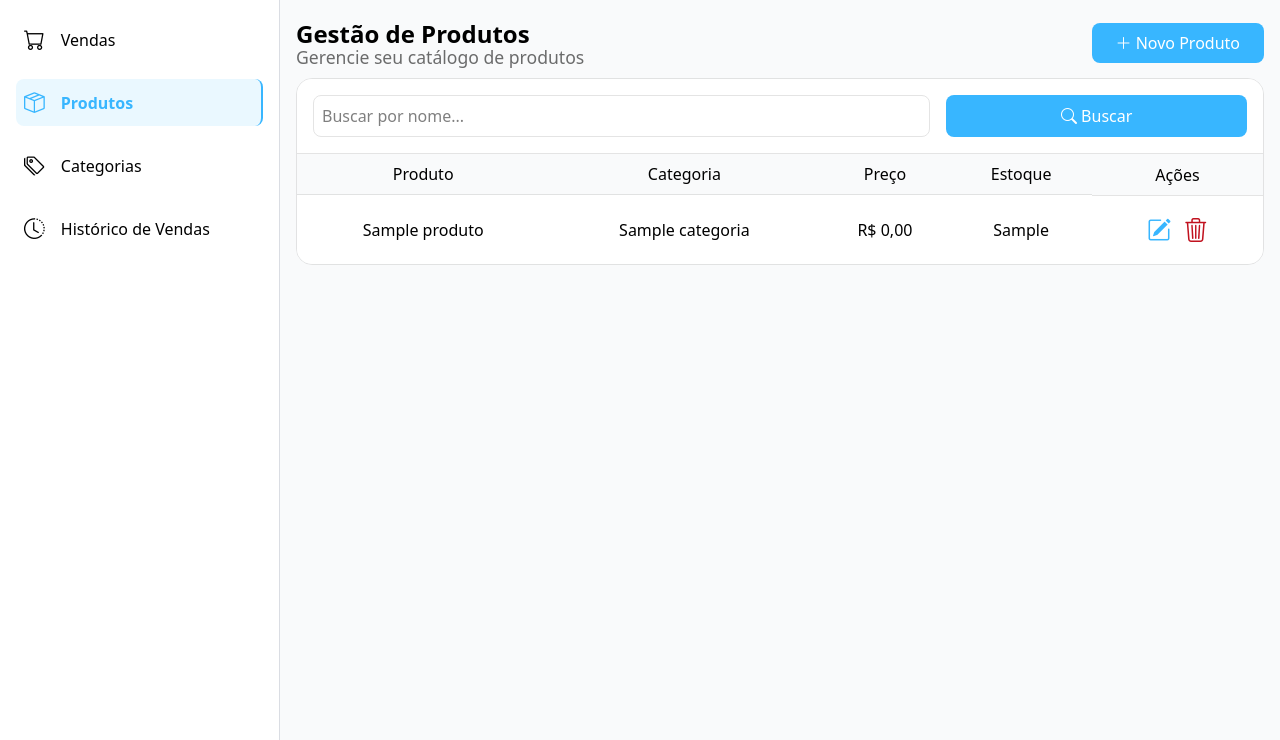
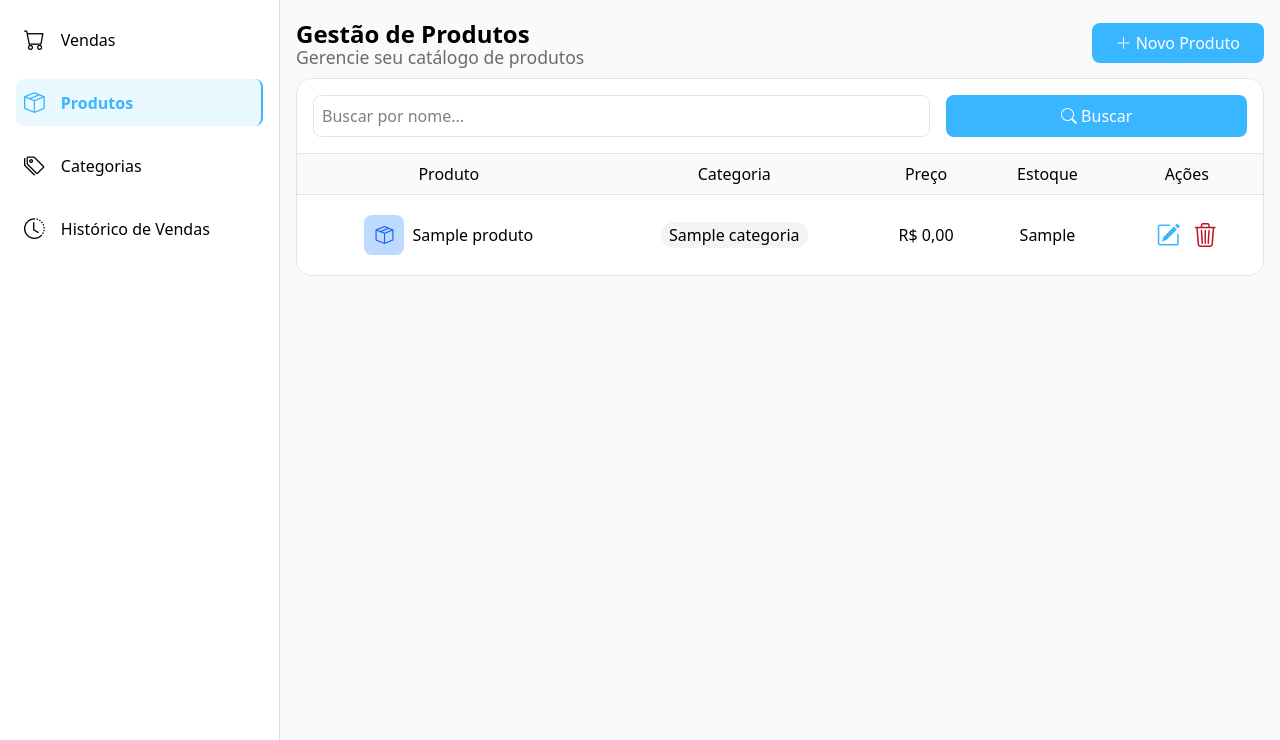
Before and after one commit to LeandroArantesDev/DashCaixa, a PHP site: page /pages/produtos/index.php in a window 1280 px wide. Shown: the part 60-800 px from the top of the page. Run offline with PHP 8.4, Linux system fonts and the light colour scheme; the visitor is signed in with stand-in values (Sample User, id 1); tables that the repository leaves empty or names only in its code hold one stand-in row (values such as "Sample post").

Commit message:
fix: tabela-produtos

```diff
--- a/assets/css/style.css
+++ b/assets/css/style.css
@@ -1,5 +1,5 @@
 * {
-    /* outline: 1px solid red; */
+    /*outline: 1px solid red;*/
     transition: .3s ease all;
 }
 
@@ -184,10 +184,11 @@ main {
 
             & .celula-tabela {
                 padding: .5rem;
-                border-top: 1px solid var(--cinza-borda);
+                height: 5rem;
                 min-width: max-content;
                 text-align: center;
                 white-space: nowrap;
+
             }
         }
     }
--- a/pages/produtos/index.php
+++ b/pages/produtos/index.php
@@ -42,8 +42,14 @@ include("../../includes/inicio.php");
                     if ($resultado->num_rows > 0):
                         while ($row = $resultado->fetch_assoc()):
                     ?>
-                            <tr>
-                                <td class="celula-tabela"><?= htmlspecialchars($row['nome']) ?></td>
+                            <tr class="border-t border-[var(--cinza-borda)]">
+                                <td class="celula-tabela flex justify-center items-center gap-2">
+                                    <i class="bi bi-box-seam bg-blue-200 rounded-lg text-blue-600 text-lg flex justify-center items-center w-10 h-10"></i>
+                                    <p>
+                                    <?= htmlspecialchars($row['nome']) ?>
+                                    </p>
+
+                                </td>
                                 <td class="celula-tabela">
                                     <?php
                                     // buscando o nome da categoria
@@ -54,7 +60,9 @@ include("../../includes/inicio.php");
                                     $stmt->fetch();
                                     $stmt->close();
                                     ?>
-                                    <?= htmlspecialchars($categoria ?? 'N/A') ?>
+                                    <span class="bg-zinc-100 rounded-full px-2 py-0.5">
+                                        <?= htmlspecialchars($categoria ?? 'N/A') ?>
+                                    </span>
                                 </td>
                                 <td class="celula-tabela"><?= htmlspecialchars(formatarPreco($row['preco'])) ?></td>
                                 <td class="celula-tabela <?= ($row['estoque'] < 5 ? 'text-red-500 font-bold' : '') ?>">
```
